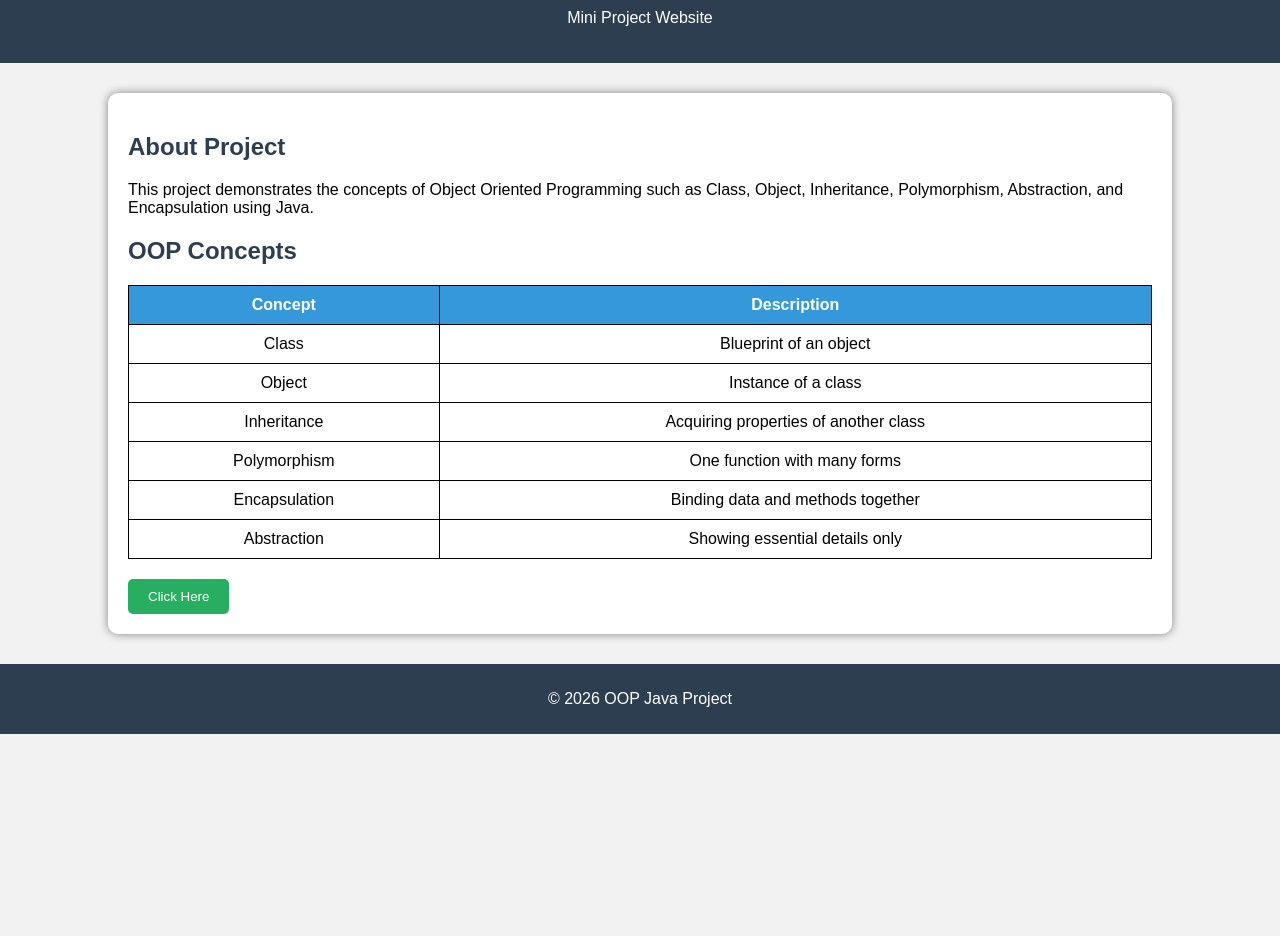
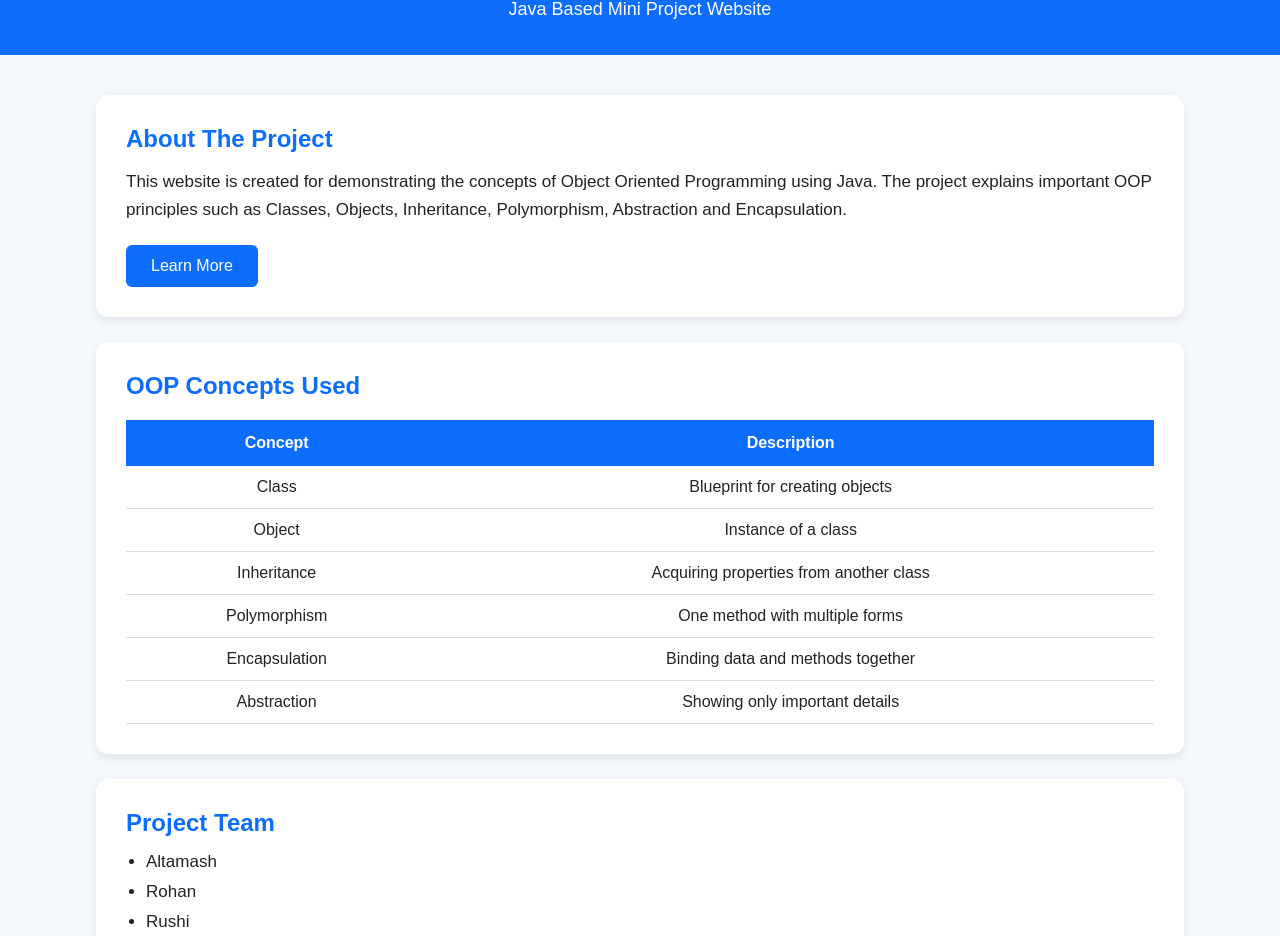
Before and after one commit to Altamash-dev/Altamash-dev.github.io, a plain HTML site: page index.html in a window 1280 px wide. Shown: the part 91-1027 px from the top of the page. Before the commit the page ends 825 px from the top, so only its background shows below. Drawn offline with Linux system fonts and the light colour scheme.

Commit message:
Revamp styling and content of index.html

```diff
--- a/index.html
+++ b/index.html
@@ -6,75 +6,110 @@
     <title>OOP Java Project</title>
 
     <style>
+        *{
+            margin:0;
+            padding:0;
+            box-sizing:border-box;
+            font-family: Arial, sans-serif;
+        }
+
         body{
-            font-family: Arial, sans-serif;
-            background-color: #f2f2f2;
-            margin: 0;
-            padding: 0;
+            background-color:#f4f8fc;
+            color:#222;
         }
 
         header{
-            background-color: #2c3e50;
-            color: white;
-            padding: 20px;
-            text-align: center;
+            background:#0d6efd;
+            color:white;
+            padding:30px;
+            text-align:center;
+        }
+
+        header h1{
+            font-size:40px;
+            margin-bottom:10px;
+        }
+
+        header p{
+            font-size:18px;
         }
 
         .container{
-            width: 80%;
-            margin: auto;
-            margin-top: 30px;
-            background: white;
-            padding: 20px;
-            border-radius: 10px;
-            box-shadow: 0px 0px 10px gray;
+            width:85%;
+            margin:40px auto;
+        }
+
+        .card{
+            background:white;
+            padding:30px;
+            margin-bottom:25px;
+            border-radius:12px;
+            box-shadow:0px 4px 10px rgba(0,0,0,0.08);
         }
 
         h2{
-            color: #2c3e50;
+            color:#0d6efd;
+            margin-bottom:15px;
+        }
+
+        p{
+            line-height:1.7;
+            font-size:17px;
+        }
+
+        ul{
+            margin-top:10px;
+            padding-left:20px;
+        }
+
+        li{
+            margin-bottom:10px;
+            font-size:17px;
         }
 
         table{
-            width: 100%;
-            border-collapse: collapse;
-            margin-top: 20px;
-        }
-
-        table, th, td{
-            border: 1px solid black;
+            width:100%;
+            border-collapse:collapse;
+            margin-top:20px;
         }
 
         th{
-            background-color: #3498db;
-            color: white;
-            padding: 10px;
+            background:#0d6efd;
+            color:white;
+            padding:14px;
         }
 
         td{
-            padding: 10px;
-            text-align: center;
+            padding:12px;
+            border-bottom:1px solid #ddd;
+            text-align:center;
+        }
+
+        tr:hover{
+            background:#eef5ff;
         }
 
         button{
-            background-color: #27ae60;
-            color: white;
-            border: none;
-            padding: 10px 20px;
-            margin-top: 20px;
-            border-radius: 5px;
-            cursor: pointer;
+            background:#0d6efd;
+            color:white;
+            border:none;
+            padding:12px 25px;
+            border-radius:6px;
+            margin-top:20px;
+            cursor:pointer;
+            font-size:16px;
         }
 
         button:hover{
-            background-color: #219150;
+            background:#0b5ed7;
         }
 
         footer{
-            text-align: center;
-            background-color: #2c3e50;
-            color: white;
-            padding: 10px;
-            margin-top: 30px;
+            background:#0d6efd;
+            color:white;
+            text-align:center;
+            padding:18px;
+            margin-top:40px;
         }
     </style>
 </head>
@@ -82,20 +117,27 @@
 <body>
 
     <header>
-        <h1>Object Oriented Programming in Java</h1>
-        <p>Mini Project Website</p>
+        <h1>Object Oriented Programming Project</h1>
+        <p>Java Based Mini Project Website</p>
     </header>
 
     <div class="container">
 
-        <h2>About Project</h2>
+        <div class="card">
+            <h2>About The Project</h2>
+
             <p>
-            This project demonstrates the concepts of Object Oriented Programming
-            such as Class, Object, Inheritance, Polymorphism, Abstraction,
-            and Encapsulation using Java.
+                This website is created for demonstrating the concepts of
+                Object Oriented Programming using Java. The project explains
+                important OOP principles such as Classes, Objects, Inheritance,
+                Polymorphism, Abstraction and Encapsulation.
             </p>
 
-        <h2>OOP Concepts</h2>
+            <button onclick="showMessage()">Learn More</button>
+        </div>
+
+        <div class="card">
+            <h2>OOP Concepts Used</h2>
 
             <table>
                 <tr>
@@ -105,7 +147,7 @@
 
                 <tr>
                     <td>Class</td>
-                <td>Blueprint of an object</td>
+                    <td>Blueprint for creating objects</td>
                 </tr>
 
                 <tr>
@@ -115,12 +157,12 @@
 
                 <tr>
                     <td>Inheritance</td>
-                <td>Acquiring properties of another class</td>
+                    <td>Acquiring properties from another class</td>
                 </tr>
 
                 <tr>
                     <td>Polymorphism</td>
-                <td>One function with many forms</td>
+                    <td>One method with multiple forms</td>
                 </tr>
 
                 <tr>
@@ -130,21 +172,35 @@
 
                 <tr>
                     <td>Abstraction</td>
-                <td>Showing essential details only</td>
+                    <td>Showing only important details</td>
                 </tr>
             </table>
+        </div>
 
-        <button onclick="showMessage()">Click Here</button>
+        <div class="card">
+            <h2>Project Team</h2>
+
+            <ul>
+                <li>Altamash</li>
+                <li>Rohan</li>
+                <li>Rushi</li>
+                <li>Ayyan</li>
+            </ul>
+
+            <p style="margin-top:15px;">
+                This project was successfully designed and developed by the above team members as part of the OOP Java project.
+            </p>
+        </div>
 
     </div>
 
     <footer>
-        <p>© 2026 OOP Java Project</p>
+        <p>© 2026 OOP Java Project | Designed by Team</p>
     </footer>
 
     <script>
-        function showMessage() {
-            alert("Welcome to OOP Java Project!");
+        function showMessage(){
+            alert("Welcome to the OOP Java Project Website!");
         }
     </script>
 
```
Lines whose indentation alone changed are shown as unchanged.
